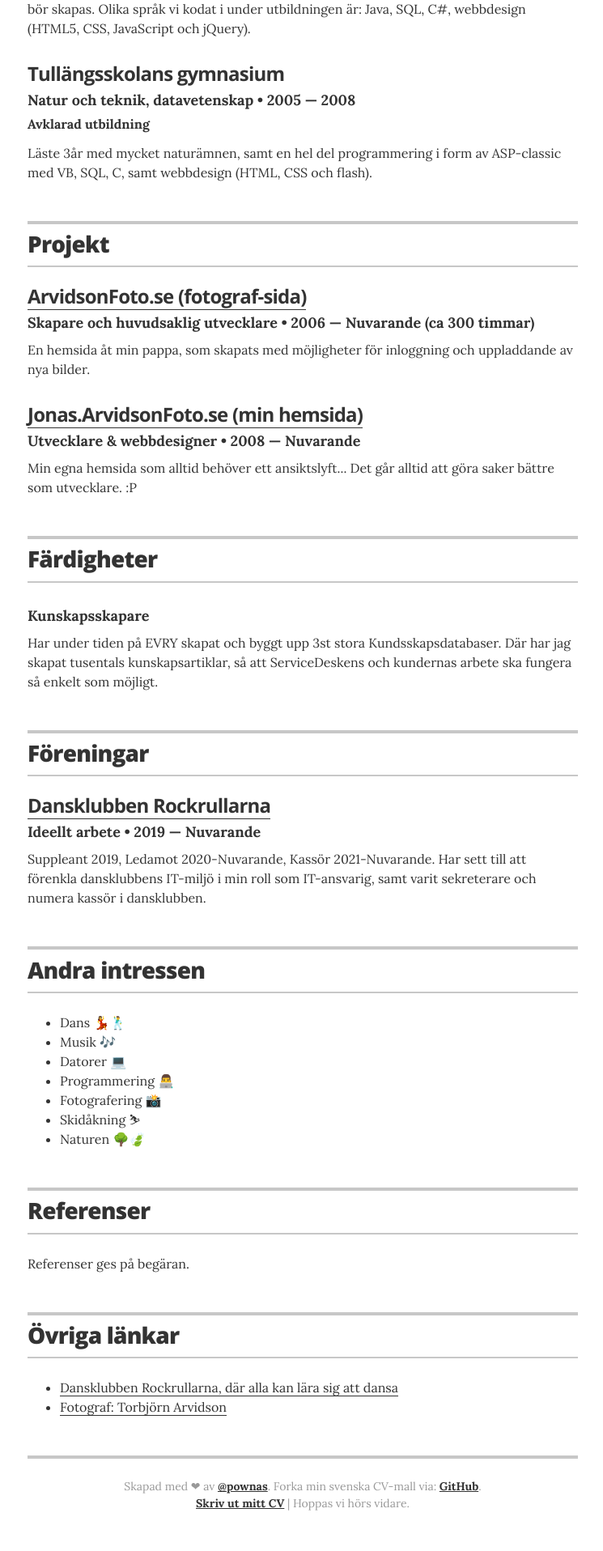
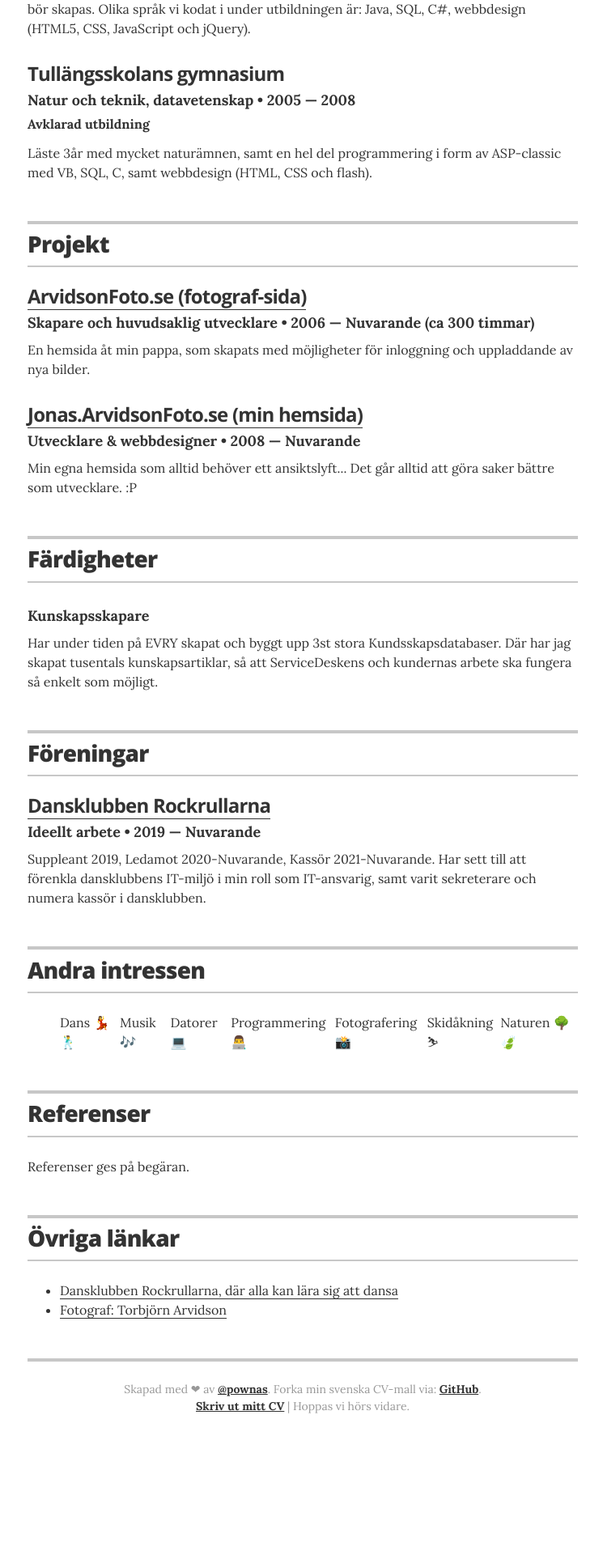
Before and after one commit to pownas/CV, a Jekyll site: the page built from index.html, in a window 1280 px wide. Shown: the part 1730-3646 px from the top of the page at 81% size, without its empty margins (266-1011 px from the left). Built offline with Jekyll 4.4.1, drawn with Linux system fonts in a browser that asks for light colours; after the commit the page ends 3526 px from its top, so only the background shows below that.

Commit message:
add scss .resume-item-list-horizontal

```diff
--- a/_sass/_resume.scss
+++ b/_sass/_resume.scss
@@ -176,6 +176,12 @@
     }
   }
 
+  .resume-item-list-horizontal {
+    list-style-type: none;
+    display: flex;
+    flex-direction: row;
+  }
+
   .resume-item-copy { margin: .75rem 0 0; }
 }
 
```
